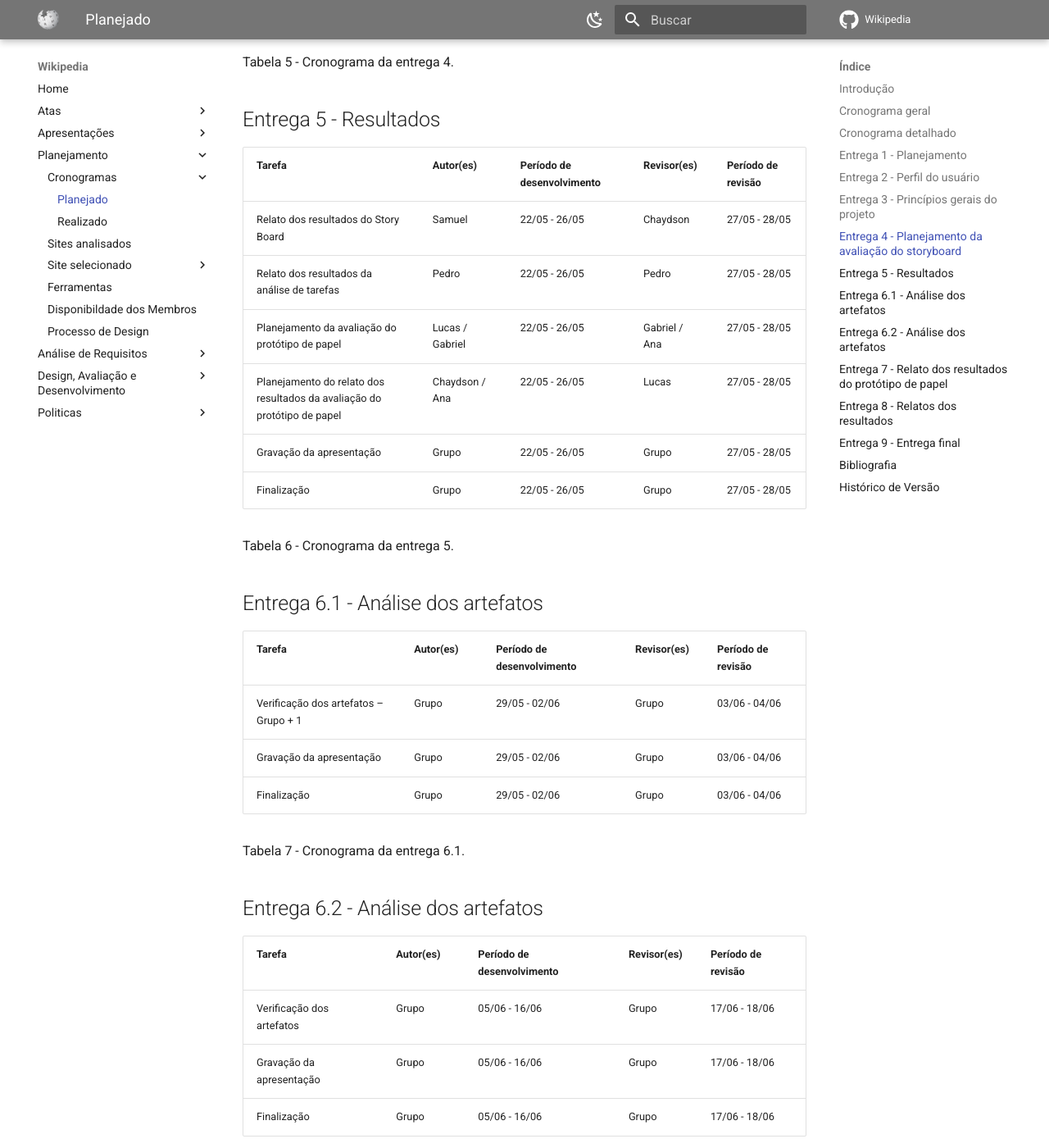
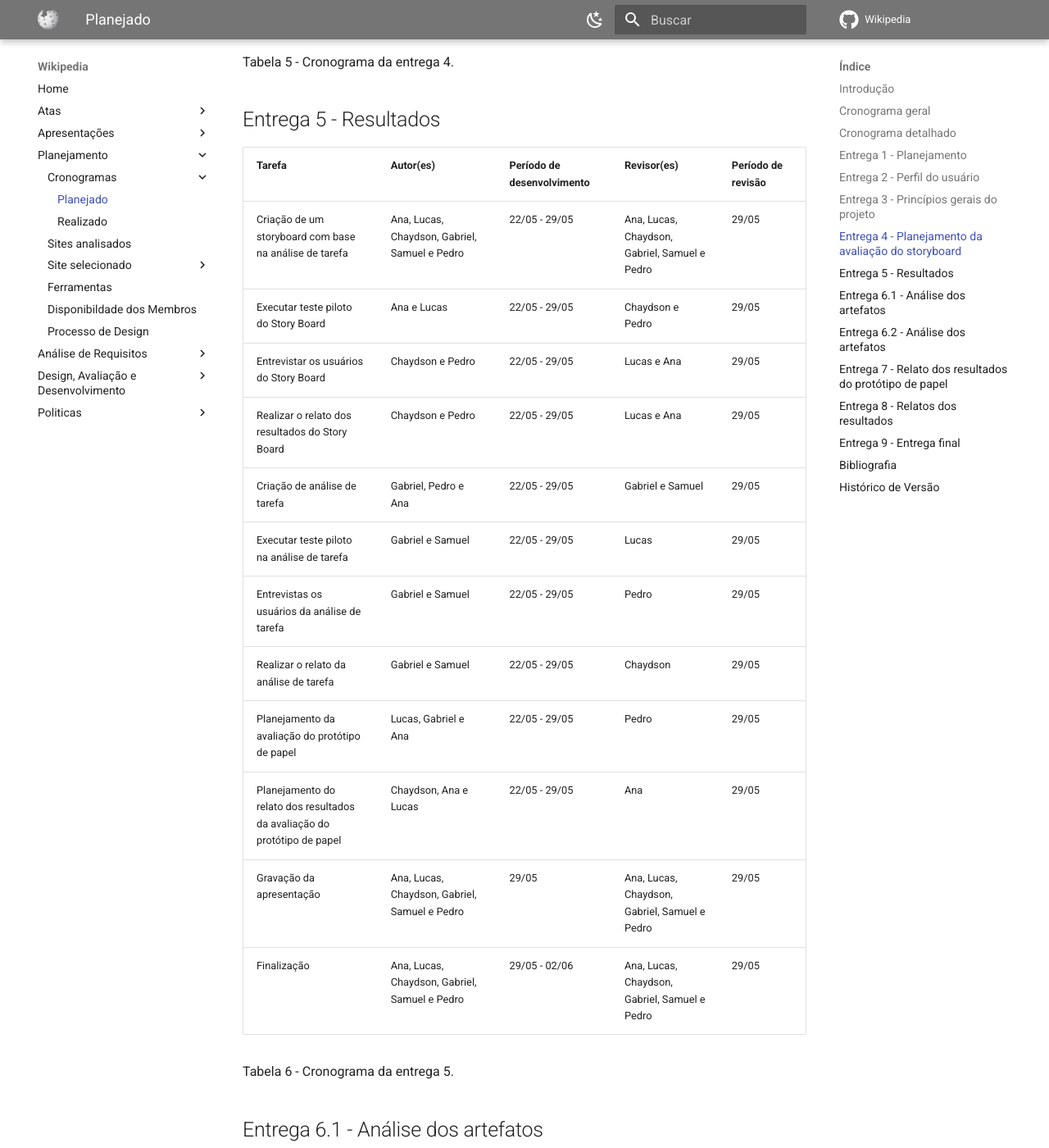
Before and after one commit to Interacao-Humano-Computador/2023.1-Wikipedia, an MkDocs documentation site: the page built from docs/planejamento/cronogramaPlanejado.md, in a window 1280 px wide and 1400 px high, scrolled down 4875 px. Shown: the whole window at 82% size. Built offline with MkDocs 1.6.1 and Material for MkDocs 9.7.7, drawn with Linux system fonts in a browser that asks for light colours; comment, search, counter and statistics services are not loaded.

Commit message:
Arrumando bagunça
Co-authored-by: oo7gabriel <gabrielfsacademico@gmail.com>
Co-authored-by: SamuelGSouza <samuelgomes318@gmail.com>
Co-authored-by: PedroHenrique2077 <pedrozinho.herique11@gmail.com>

```diff
--- a/docs/planejamento/cronogramaPlanejado.md
+++ b/docs/planejamento/cronogramaPlanejado.md
@@ -100,14 +100,20 @@ Tabela 5 - Cronograma da entrega 4.
 
 ## Entrega 5 - Resultados
 
-| Tarefa                                                                      | Autor(es)       | Período de desenvolvimento | Revisor(es)   | Período de revisão |
-| --------------------------------------------------------------------------- | --------------- | --------------------------- | ------------- | -------------------- |
-| Relato dos resultados do Story Board                                        | Samuel          | 22/05 - 26/05               | Chaydson      | 27/05 - 28/05        |
-| Relato dos resultados da análise de tarefas                                | Pedro           | 22/05 - 26/05               | Pedro         | 27/05 - 28/05        |
-| Planejamento da avaliação do protótipo de papel                          | Lucas / Gabriel | 22/05 - 26/05               | Gabriel / Ana | 27/05 - 28/05        |
-| Planejamento do relato dos resultados da avaliação do protótipo de papel | Chaydson / Ana  | 22/05 - 26/05               | Lucas         | 27/05 - 28/05        |
-| Gravação da apresentação                                                | Grupo           | 22/05 - 26/05               | Grupo         | 27/05 - 28/05        |
-| Finalização                                                               | Grupo           | 22/05 - 26/05               | Grupo         | 27/05 - 28/05        |
+| Tarefa                                                                      | Autor(es)                                     | Período de desenvolvimento | Revisor(es)                                   | Período de revisão |
+| --------------------------------------------------------------------------- | --------------------------------------------- | --------------------------- | --------------------------------------------- | -------------------- |
+| Criação de um storyboard com base na análise de tarefa                   | Ana, Lucas, Chaydson, Gabriel, Samuel e Pedro | 22/05 - 29/05               | Ana, Lucas, Chaydson, Gabriel, Samuel e Pedro | 29/05                |
+| Executar teste piloto do Story Board                                        | Ana e Lucas                                   | 22/05 - 29/05               | Chaydson e Pedro                              | 29/05                |
+| Entrevistar os usuários do Story Board                                     | Chaydson e Pedro                              | 22/05 - 29/05               | Lucas e Ana                                   | 29/05                |
+| Realizar o relato dos resultados do Story Board                             | Chaydson e Pedro                              | 22/05 - 29/05               | Lucas e Ana                                   | 29/05                |
+| Criação de análise de tarefa                                             | Gabriel, Pedro e Ana                          | 22/05 - 29/05               | Gabriel e Samuel                              | 29/05                |
+| Executar teste piloto na análise de tarefa                                 | Gabriel e Samuel                              | 22/05 - 29/05               | Lucas                                         | 29/05                |
+| Entrevistas os usuários da análise de tarefa                              | Gabriel e Samuel                              | 22/05 - 29/05               | Pedro                                         | 29/05                |
+| Realizar o relato da análise de tarefa                                     | Gabriel e Samuel                              | 22/05 - 29/05               | Chaydson                                      | 29/05                |
+| Planejamento da avaliação do protótipo de papel                          | Lucas, Gabriel e Ana                          | 22/05 - 29/05               | Pedro                                         | 29/05                |
+| Planejamento do relato dos resultados da avaliação do protótipo de papel | Chaydson, Ana e Lucas                        | 22/05 - 29/05               | Ana                                           | 29/05                |
+| Gravação da apresentação                                                | Ana, Lucas, Chaydson, Gabriel, Samuel e Pedro | 29/05                       | Ana, Lucas, Chaydson, Gabriel, Samuel e Pedro | 29/05                |
+| Finalização                                                               | Ana, Lucas, Chaydson, Gabriel, Samuel e Pedro | 29/05 - 02/06               | Ana, Lucas, Chaydson, Gabriel, Samuel e Pedro | 29/05                |
 
 Tabela 6 - Cronograma da entrega 5.
 
```
Also changed, not shown: docs/design-avaliacao-desenvolvimento/nivel1/storyboard/planejamentoDaAvaliacao.md (+5 -5 lines), docs/planejamento/cronogramaRealizado.md (+1 -0 lines).
